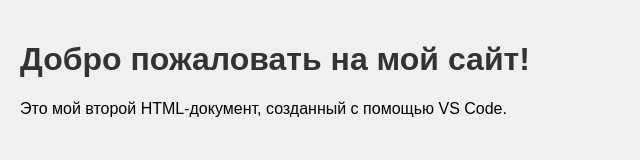
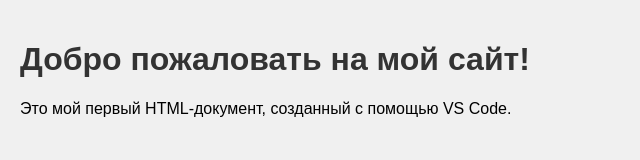
Before and after one commit to serafima8/zaverstai, a plain HTML site: page indexx.html in a window 1280 px wide. Shown: the full height of the page, 0-640 px from the left. Drawn offline with Linux system fonts and the light colour scheme.

Commit message:
Update indexx.html

```diff
--- a/indexx.html
+++ b/indexx.html
@@ -18,6 +18,6 @@
 </head>
 <body>
     <h1>Добро пожаловать на мой сайт!</h1>
-    <p>Это мой второй HTML-документ, созданный с помощью VS Code.</p>
+    <p>Это мой первый HTML-документ, созданный с помощью VS Code.</p>
 </body>
 </html>
```
